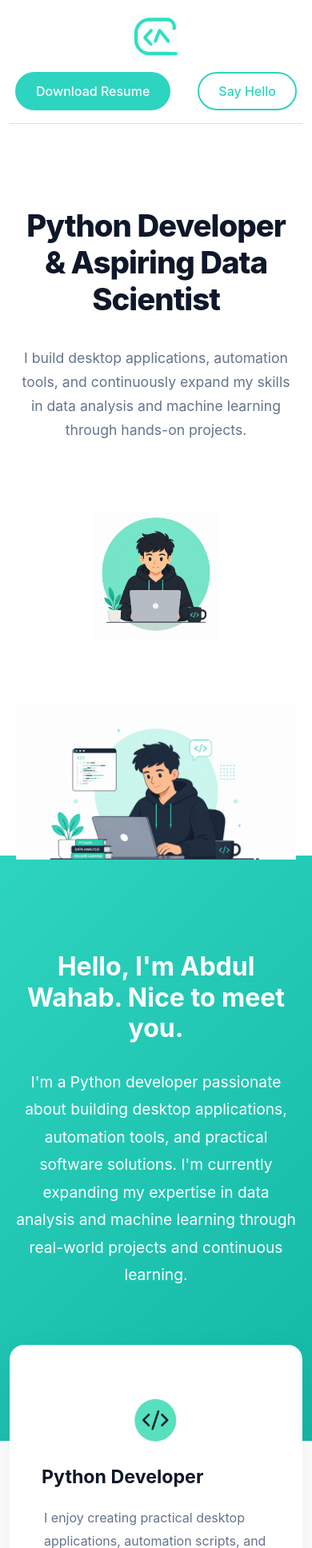
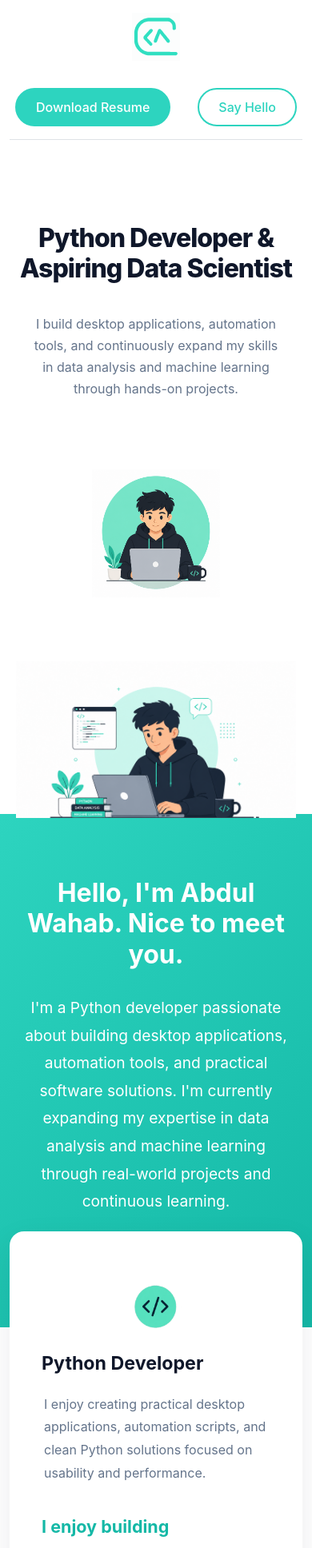
Before and after one commit to AbdulWahabSidiqui/portfolio-website, a Flask app: page / in a window 390 px wide. Shown: the top 1936 px of the page at 80% size. Run offline with Flask 3, Linux system fonts and the light colour scheme; some libraries are stand-ins or nearby versions.

Commit message:
Improve mobile responsiveness and update contact form

```diff
--- a/main.py
+++ b/main.py
@@ -56,8 +56,10 @@ def contact():
             send_email(name, email, message)
             flash("Your message has been sent successfully", "success")
 
-        except Exception:
-            flash("Something went wrong. Please try again later.", "error")
+        except Exception as e:
+                # flash("Something went wrong. Please try again later.", "error")
+                print(e)
+                flash(f"Error: {e}", "error")
         return redirect(url_for("contact"))
     return render_template('contact.html',form=form)
 
--- a/static/css/style.css
+++ b/static/css/style.css
@@ -123,6 +123,13 @@ body{
     margin-top:0;
     padding-top:120px;
 }
+@media(max-width:768px){
+
+.about{
+    padding:80px 25px 140px;
+}
+
+}
 
 .about h2{
     font-size:2.2rem;
@@ -223,6 +230,13 @@ body{
 .skill:last-child{
     border-right:none;
 }
+@media(max-width:768px){
+
+.about{
+    padding:80px 25px 140px;
+}
+
+}
 .skill-icon{
     width:64px;
     transition:transform .25s ease;
@@ -249,11 +263,12 @@ body{
 
 @media (max-width: 768px) {
     .hero h1 {
-        font-size: 2.4rem;
+        font-size: 2rem;
     }
 
     .hero p {
-        font-size: 1.1rem;
+        font-size: 1rem;
+        padding:0 15px;
     }
 
     .hero-avatar {
@@ -326,7 +341,7 @@ body{
     margin-bottom:40px;
 }
 .contact-title{
-    font-size:3.5rem;
+    font-size:2.2rem;
     font-weight:800;
     color:var(--text);
 
@@ -336,7 +351,7 @@ body{
 }
 
 .contact-subtitle{
-    font-size:1.45rem;
+    font-size:1.1rem;
     color:var(--text-light);
 
     max-width:700px;
@@ -420,7 +435,8 @@ body{
 
     transform: translate(-50%, -50%);
 
-    width: 360px;
+    width: 90%;
+    max-width: 360px;
 
     background: white;
 
@@ -451,7 +467,7 @@ body{
 
     border-radius:22px;
 
-    padding:55px 70px;
+    padding:40px 25px;
 
     display:flex;
     justify-content:space-between;
@@ -580,7 +596,7 @@ body{
 
     justify-content:center;
 
-    gap:30px;
+    gap:20px;
 
     margin-bottom:45px;
 
@@ -680,3 +696,14 @@ body{
         transform:translateY(0) scale(1);
     }
 }
+@media (max-width:768px){
+
+.text-end{
+    width:100%;
+    margin-top:20px;
+
+    justify-content:center;
+    flex-wrap:wrap;
+}
+
+}
```
